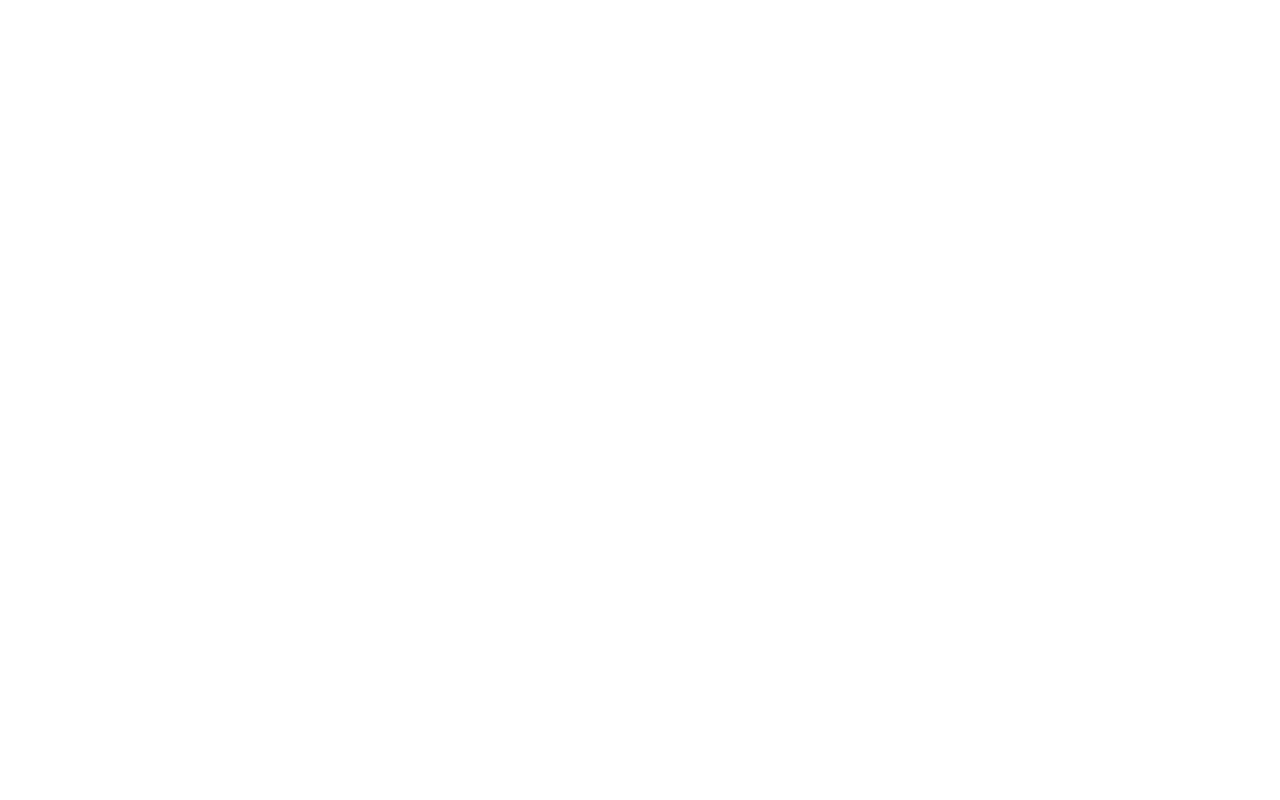
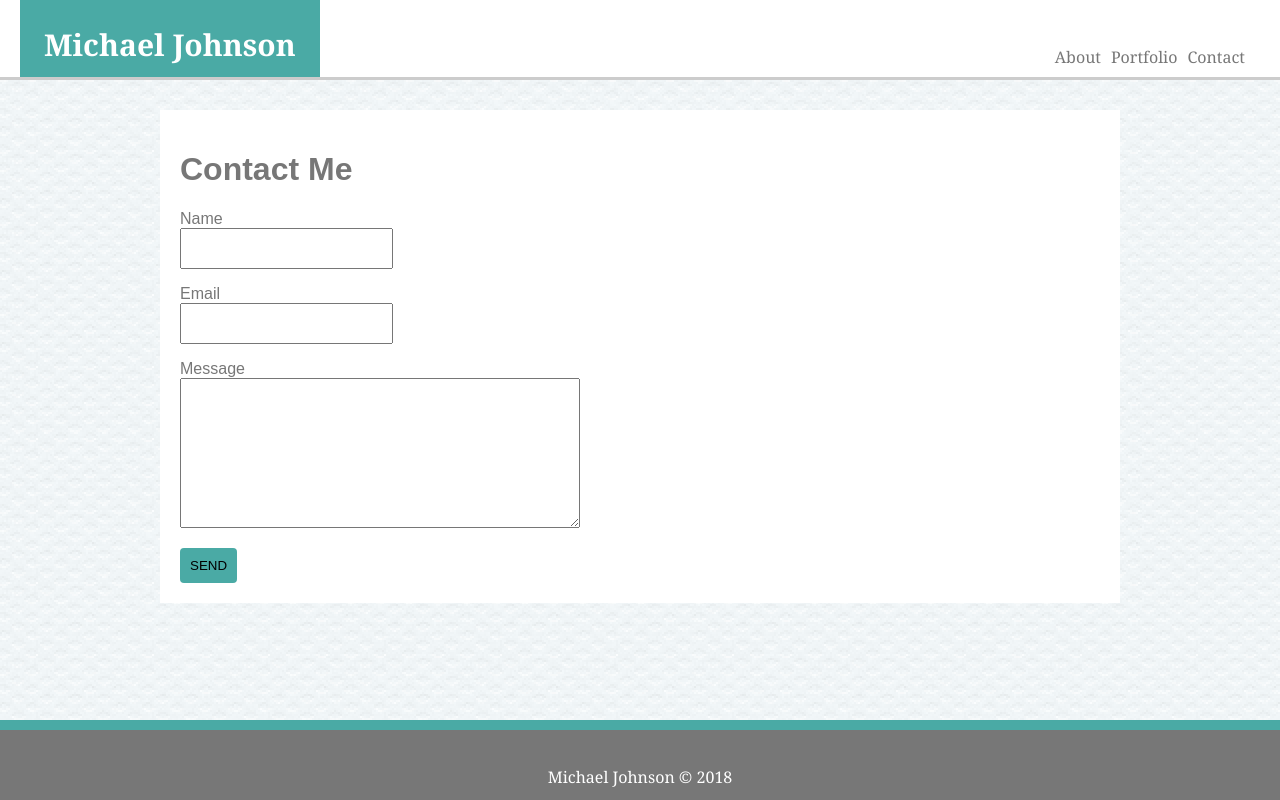
Before and after one commit to michaeljohnson729/Basic-Portfolio, a plain HTML site: page contact.html in a window 1280 px wide. Drawn offline with Linux system fonts and the light colour scheme.

Commit message:
index and contact done

```diff
--- a/assets/css/style.css
+++ b/assets/css/style.css
@@ -11,7 +11,7 @@ body {
     margin: 0;
     font-family: Arial, Helvetica, sans-serif;
     color: #777777;
-    background: #ccc;
+    background-image: url("../images/polaroid.png")
 }
 
 .container {
@@ -20,12 +20,22 @@ body {
     background: #fff;
     margin: 0 auto;
     width: 960px;
-    position: relative;
-    top: 80px;
+
+}
+
+.container2 {
+
+    padding: 20px;
+    overflow: auto;
+    background: #fff;
+    clear: both;
+    width: 960px;
+    margin: 30px auto
 
 }
 
 header, footer {
+    font-family: 'Georgia', Times, Times New Roman, serif;
     height: 80px;
     background: #fff;
     padding: 20px;
@@ -35,12 +45,11 @@ header, footer {
 header {
     border-bottom: solid;
     border-color: #ccc;
-    position: absolute;
-    top: 0;
-
+    overflow: hidden;
 }
 
 #logo {
+    text-decoration: bold;
     font-size: 30px;
     width: auto;
     height: auto;
@@ -109,3 +118,27 @@ footer {
     bottom: 0
 
 }
+
+form .form-control {
+    margin: 16px 0;
+}
+
+form .form-control input,
+form .form-control textarea  {
+    padding: 10px 5px;
+    font-size: 15px;
+}
+
+form .form-control textarea {
+    width: 400px;
+    height: 150px;
+}
+
+.submit-btn {
+    padding: 10px;
+    background-color: #4aaaa5;
+    text-align: center;
+    text-transform: uppercase;
+    border-radius: 4px;
+    border: 0;
+}
--- a/contact.html
+++ b/contact.html
@@ -0,0 +1,43 @@
+<!DOCTYPE html>
+<html>
+    <head>
+        <title>Contact</title>
+        <link rel="stylesheet" href="assets/css/style.css">
+    </head>
+    <body>
+        <header>
+                <h1 id="logo">
+                        Michael Johnson
+                </h1>
+            <nav>
+                <ul>
+                    <li><a href="index.html">About</a></li>
+                    <li><a href="portfolio.html">Portfolio</a></li>
+                    <li><a href="contact.html">Contact</a></li>
+                </ul>
+            </nav>
+        </header>
+        <div class="container2">
+            <h1>Contact Me</h1>
+            <form>
+                <div class="form-control">
+                    <label for="name">Name</label> <br />
+                    <input type="text" name="name" id="name" />
+                </div>
+                <div class="form-control">
+                    <label for="email">Email</label> <br />
+                    <input type="text" name="email" id="email" />
+                </div>
+                <div class="form-control">
+                    <label for="message">Message</label> <br />
+                    <textarea name="message" id="message"></textarea>
+                </div>
+                <button class="submit-btn">Send</button>
+            </form>
+
+        </div>
+        <footer>
+            <p>Michael Johnson &copy; 2018</p>
+        </footer>
+    </body>
+</html>
```
Also changed, not shown: index.html (+1 -1 lines), assets/images/polaroid.png (added), 2 other files.
